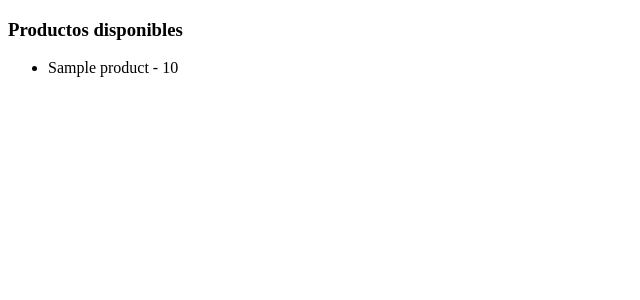
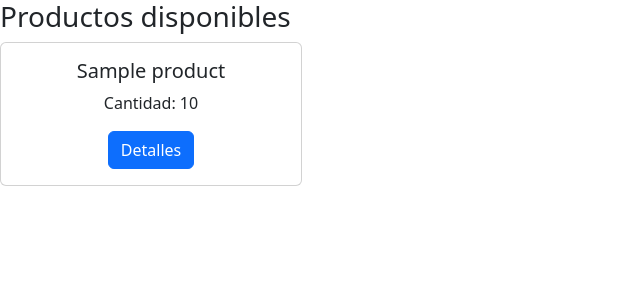
Before and after one commit to Carlos56g/Inventory_System_CV, a Django app: page /pos/ in a window 1280 px wide. Shown: the top 300 px of the page, without its empty margins (0-640 px from the left). Run offline with Django 5.2, Linux system fonts and the light colour scheme; tables that the repository leaves empty hold one stand-in row (values such as "Sample post").

Commit message:
Update index

```diff
--- a/PuntoDeVentaCV/POS/templates/POS/index.html
+++ b/PuntoDeVentaCV/POS/templates/POS/index.html
@@ -1,20 +1,38 @@
 <!DOCTYPE html>
 <html lang="en">
+
 <head>
     <meta charset="UTF-8">
     <meta name="viewport" content="width=device-width, initial-scale=1.0">
     <title>POS Landing</title>
+    <link href="https://cdn.jsdelivr.net/npm/bootstrap@5.3.3/dist/css/bootstrap.min.css" rel="stylesheet"
+        integrity="sha384-QWTKZyjpPEjISv5WaRU9OFeRpok6YctnYmDr5pNlyT2bRjXh0JMhjY6hW+ALEwIH" crossorigin="anonymous">
 </head>
+
 <body>
     <h3>Productos disponibles</h3>
     {% if product_list %}
-    <ul>
-    {% for product in product_list %}
-        <li>{{ product.product_name }} - {{product.quantity}} </li>
-    {% endfor %}
-    </ul>
-{% else %}
-    <p>No Products are available :(.</p>
-{% endif %}
+    <div class="row">
+        {% for product in product_list %}
+        <div class="col-md-3 mb-4">
+            <div class="card text-center" style="width: 100%;">
+                <div class="card-body">
+                    <h5 class="card-title">{{ product.product_name }}</h5>
+                    <p class="card-text">Cantidad: {{product.quantity}}</p>
+                    <a href="#" class="btn btn-primary">Detalles</a>
+                </div>
+            </div>
+        </div>
+        {% endfor %}
+    </div>
+    {% else %}
+    <p>No Products are available.</p>
+    {% endif %}
+
+
+    <script src="https://cdn.jsdelivr.net/npm/bootstrap@5.3.3/dist/js/bootstrap.bundle.min.js"
+        integrity="sha384-YvpcrYf0tY3lHB60NNkmXc5s9fDVZLESaAA55NDzOxhy9GkcIdslK1eN7N6jIeHz"
+        crossorigin="anonymous"></script>
 </body>
+
 </html>
```
